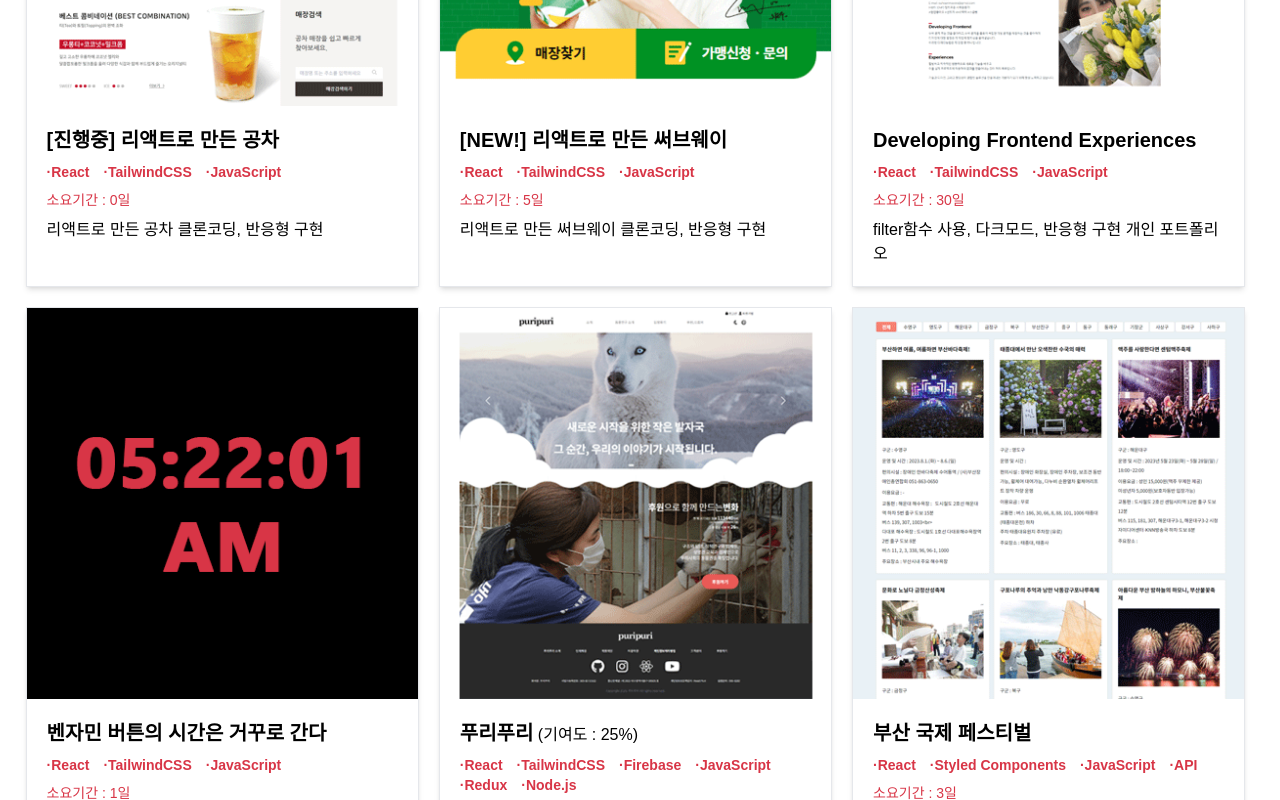
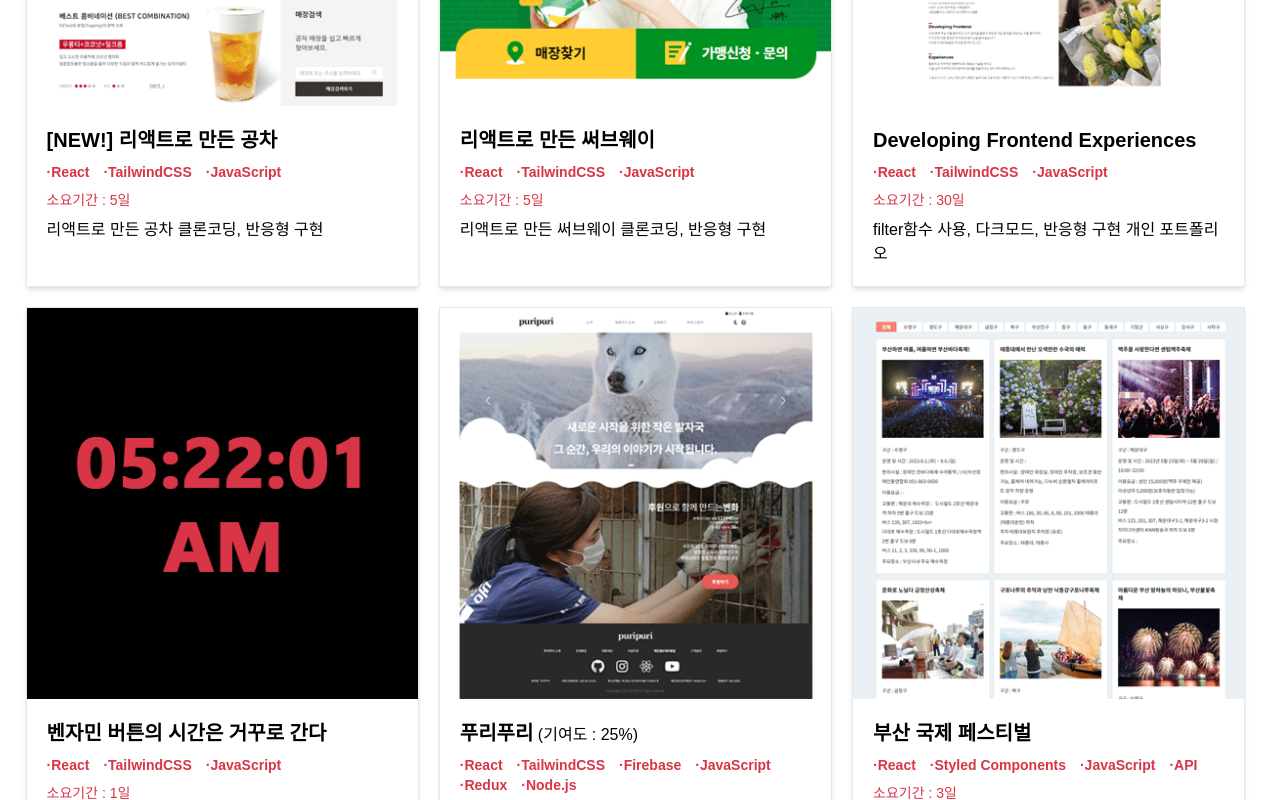
Before and after one commit to Suho01/PORTFOLIO, a React (Create React App) app: page / in a window 1280 px wide. Shown: the part 2860-3660 px from the top of the page. Built offline with nearby package versions, Linux system fonts and the light colour scheme.

Commit message:
project 수정

```diff
--- a/src/components/Footer.js
+++ b/src/components/Footer.js
@@ -51,7 +51,7 @@ function Footer() {
                     <li className='lg:text-sm text-xs pt-3 pb-1'>본 사이트는 상업적 목적이 아닌 이지연 개인 포트폴리오 사이트로 제작되었습니다.</li>
                     <li className='lg:text-sm text-xs pb-3'>일부 이미지 및 폰트 등은 그 출처가 따로 있음을 밝힙니다.</li>
                     <li className='lg:text-sm text-xs py-3'>해당 사이트는 1920*1080 해상도에 최적화 되었습니다.</li>
-                    <li className='lg:text-sm text-xs pt-3'>마지막 수정일 : 2023.11.29</li>
+                    <li className='lg:text-sm text-xs pt-3'>마지막 수정일 : 2023.12.06</li>
                 </ul>
             </div>
         </div>
--- a/src/components/Projects.js
+++ b/src/components/Projects.js
@@ -6,16 +6,16 @@ function Projects() {
     const imgArray = [
         {
             "img" : "gongcha-react",
-            "title" : "[진행중] 리액트로 만든 공차",
+            "title" : "[NEW!] 리액트로 만든 공차",
             "type" : "webapp",
             "use" : "·React　·TailwindCSS　·JavaScript",
-            "date" : 0,
+            "date" : 5,
             "story" : "리액트로 만든 공차 클론코딩, 반응형 구현",
             "link" : "https://suho01-gongcha.vercel.app/"
         },
         {
             "img" : "subway-react",
-            "title" : "[NEW!] 리액트로 만든 써브웨이",
+            "title" : "리액트로 만든 써브웨이",
             "type" : "webapp",
             "use" : "·React　·TailwindCSS　·JavaScript",
             "date" : 5,
```
